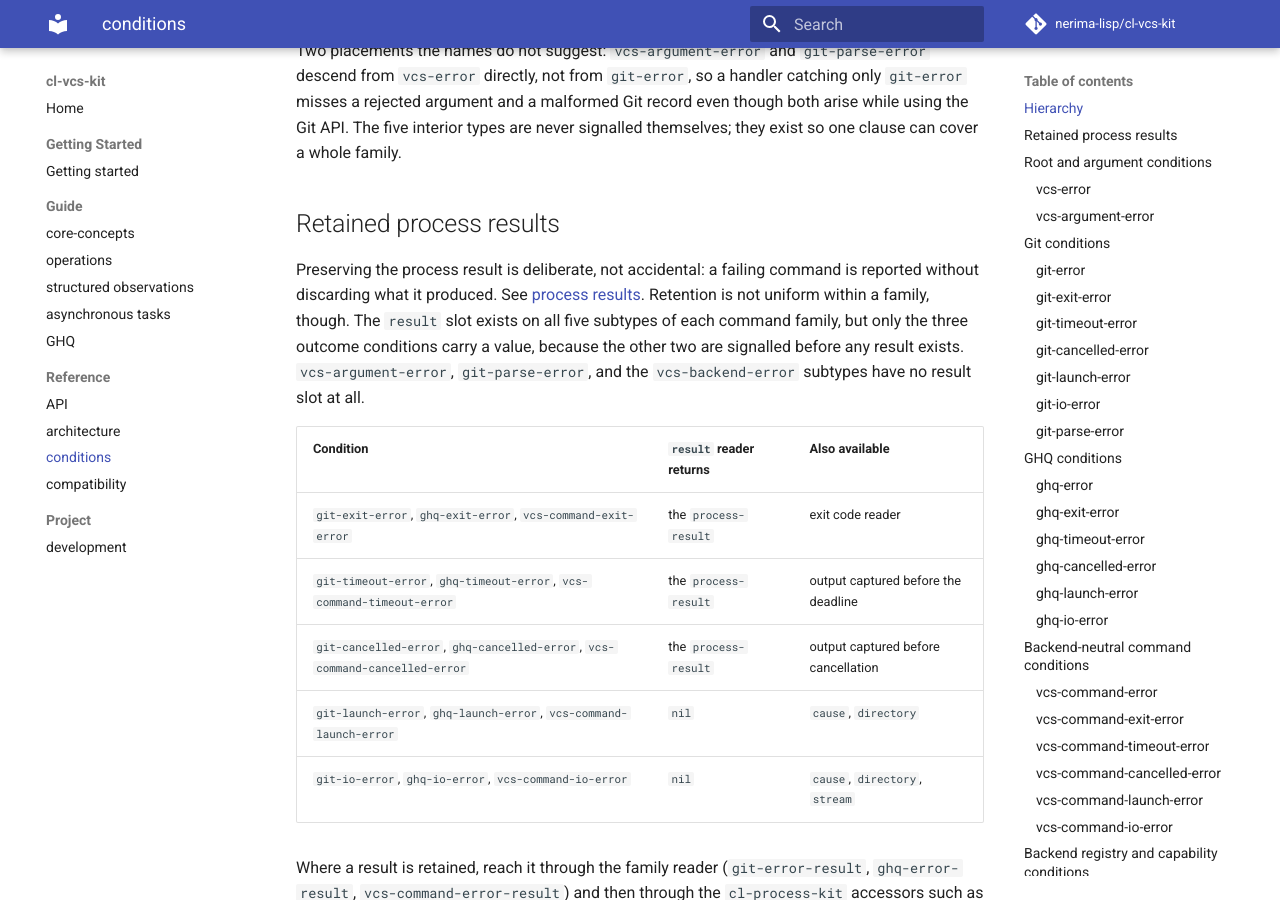
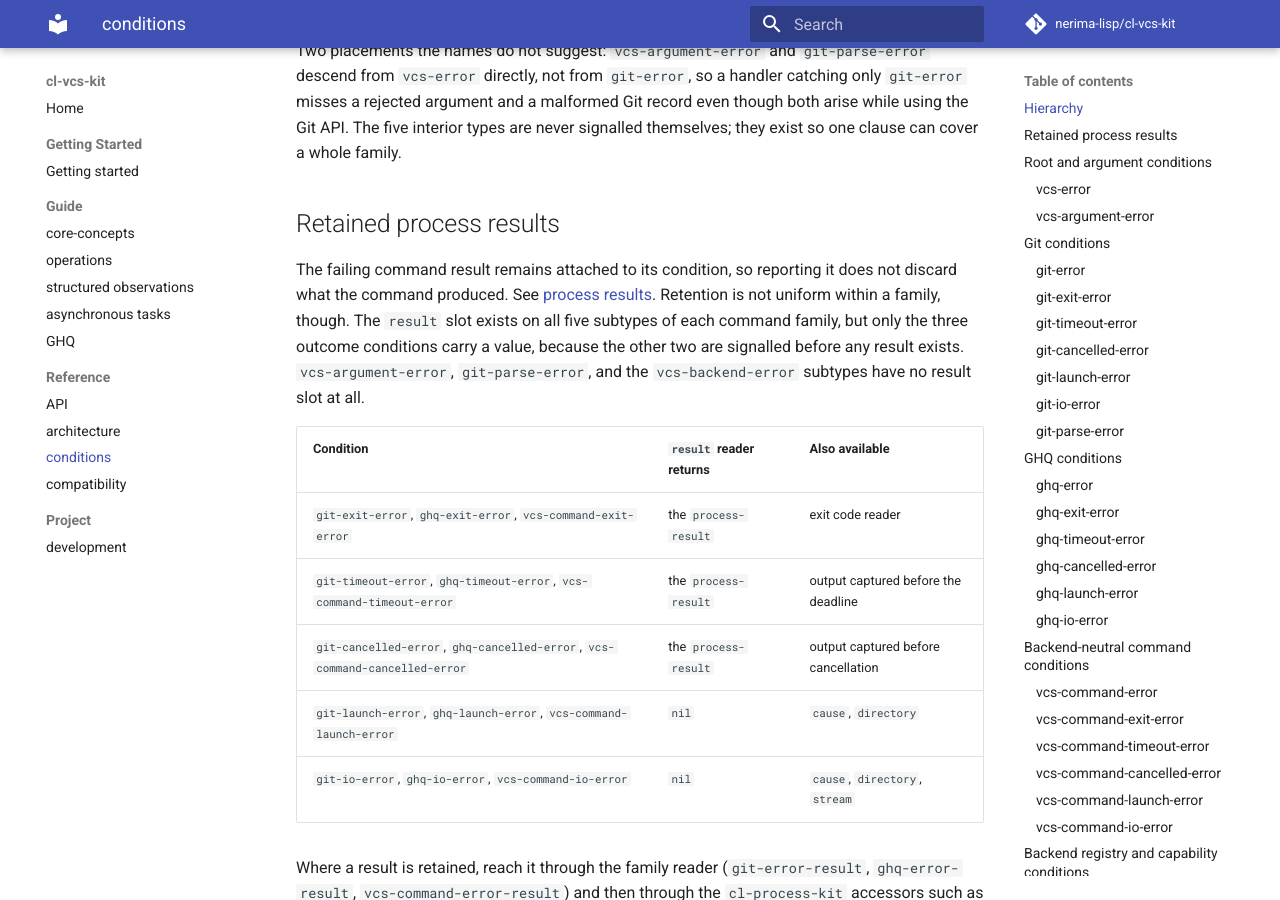
Before and after one commit to nerima-lisp/cl-vcs-kit, an MkDocs documentation site: the page built from docs/src/reference/conditions.md, in a window 1280 px wide and 900 px high, scrolled down 1030 px. Built offline with MkDocs 1.6.1 and Material for MkDocs 9.7.7, drawn with Linux system fonts in a browser that asks for light colours; comment, search, counter and statistics services are not loaded.

Commit message:
docs: state condition retention directly

```diff
--- a/docs/src/reference/conditions.md
+++ b/docs/src/reference/conditions.md
@@ -53,8 +53,8 @@ whole family.
 
 ## Retained process results
 
-Preserving the process result is deliberate, not accidental: a failing command
-is reported without discarding what it produced. See
+The failing command result remains attached to its condition, so reporting it
+does not discard what the command produced. See
 [process results](../guide/core-concepts.md#process-results).
 Retention is not uniform within a family, though. The `result` slot exists on
 all five subtypes of each command family, but only the three outcome
```
